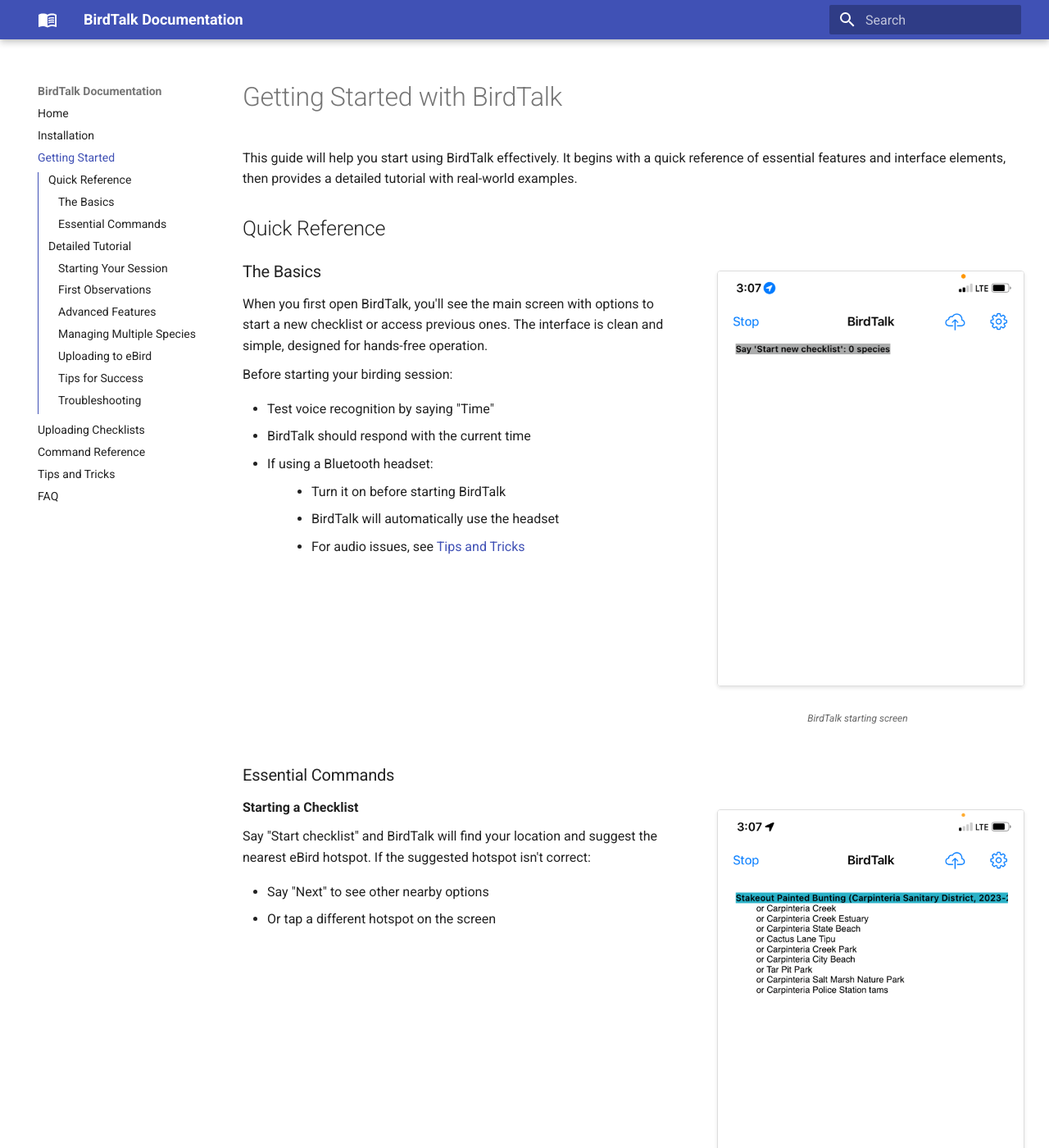
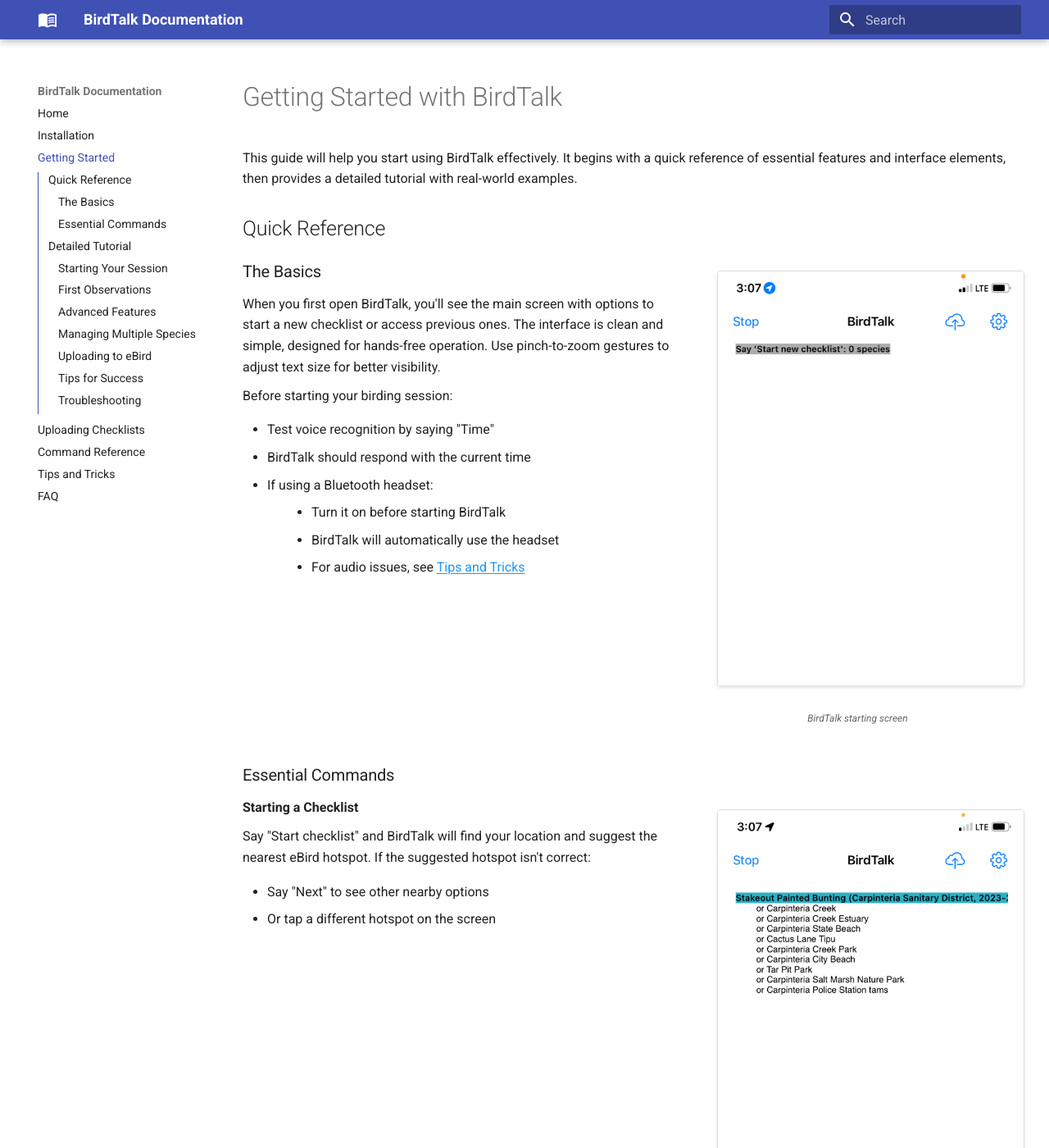
Before and after one commit to johncallender/birdtalk-docs, an MkDocs documentation site: the page built from docs/getting-started.md, in a window 1280 px wide and 1400 px high. Shown: the whole window at 82% size. Built offline with MkDocs 1.6.1 and Material for MkDocs 9.7.7, drawn with Linux system fonts in a browser that asks for light colours; some of the changed text lies outside the part shown.

Commit message:
docs: improve visibility and readability
- Add underlines to links for better visibility on dimmed screens
- Add hover effect to links
- Add pinch-to-zoom instructions in Getting Started guide
- Add text size adjustment tips to troubleshooting section

```diff
--- a/docs/getting-started.md
+++ b/docs/getting-started.md
@@ -13,7 +13,7 @@
 
 ### The Basics
 
-When you first open BirdTalk, you'll see the main screen with options to start a new checklist or access previous ones. The interface is clean and simple, designed for hands-free operation.
+When you first open BirdTalk, you'll see the main screen with options to start a new checklist or access previous ones. The interface is clean and simple, designed for hands-free operation. Use pinch-to-zoom gestures to adjust text size for better visibility.
 
 Before starting your birding session:
 
@@ -215,6 +215,11 @@
 - Try repeating the exact same phrase
 - In noisy conditions, you may need to speak louder
 
+If text is hard to read:
+- Use pinch-to-zoom gestures to adjust text size
+- Zoom in for better visibility in bright sunlight
+- Zoom out to see more content at once
+
 If you make a mistake:
 
 - Say "Scratch that" to remove the last entry
--- a/docs/stylesheets/extra.css
+++ b/docs/stylesheets/extra.css
@@ -150,3 +150,16 @@
 .md-typeset .content-wrap ol {
     overflow: visible !important;
 }
+
+/* Link styling */
+.md-typeset a:not(.md-button) {
+    text-decoration: underline !important;
+    text-underline-offset: 2px !important;
+    color: #2196f3 !important;
+}
+
+.md-typeset a:not(.md-button):hover {
+    color: #1976d2 !important;
+    text-decoration: underline !important;
+    text-decoration-thickness: 2px !important;
+}
```
